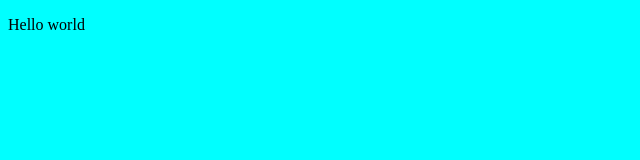
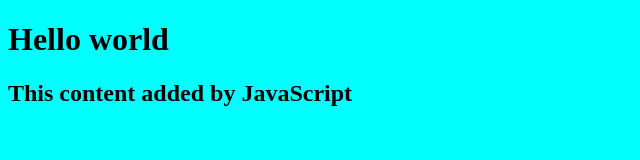
Before and after one commit to ombatied/my-repository, a plain HTML site: page index.html in a window 1280 px wide. Shown: the whole page, without its empty margins (0-640 px from the left). Drawn offline with Linux system fonts and the light colour scheme.

Commit message:
add script.js, connect to index.html

```diff
--- a/index.html
+++ b/index.html
@@ -8,6 +8,7 @@
     <link rel="stylesheet" href="style.css">
 </head>
 <body>
-    <p>Hello world</p>
+    <h1>Hello world</h1>
+    <script src="script.js"></script>
 </body>
 </html>
--- /dev/null
+++ b/script.js
@@ -0,0 +1,3 @@
+const h2 = document.createElement("h2");
+h2.textContent = "This content added by JavaScript";
+document.querySelector("body").appendChild(h2);
```
